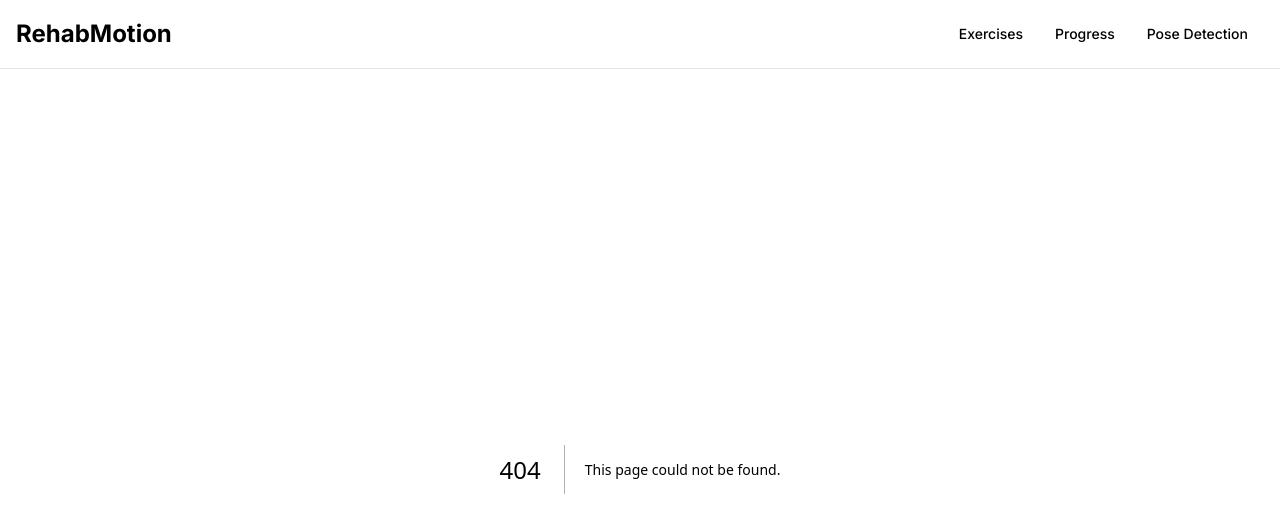
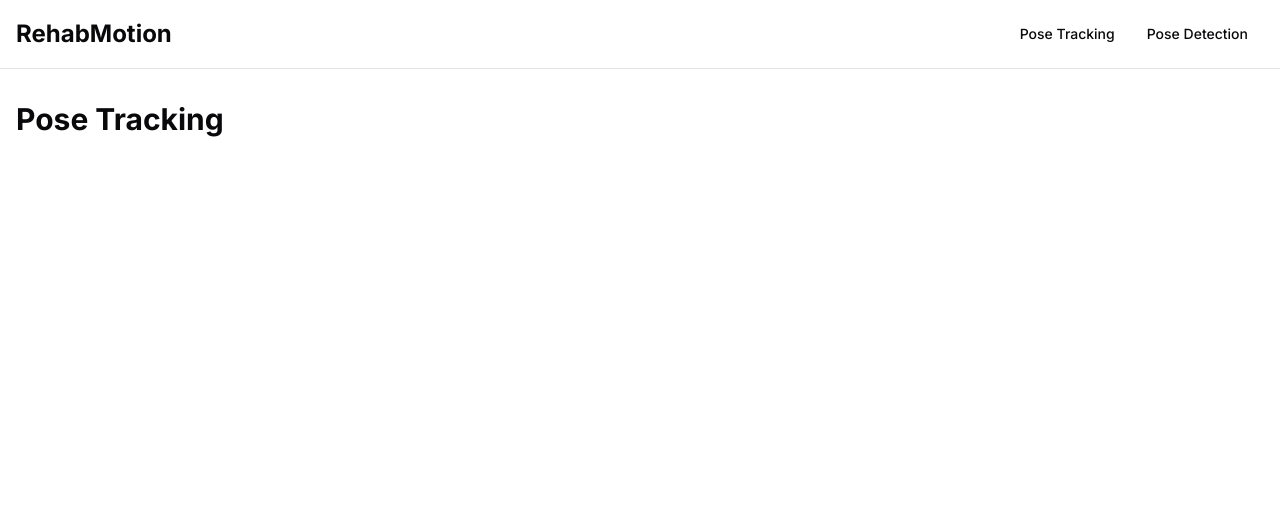
Before and after one commit to ju3tin/myai1, a Next.js app: page /pose-tracking in a window 1280 px wide. Before the commit this address had no page. Shown: the top 532 px of the page. Built offline with nearby package versions, Linux system fonts and the light colour scheme.

Commit message:
Update Header component: Modify navigation links
- Replaced the "Exercises" and "Progress" links with a new "Pose Tracking" link in the Header component.
- This change reflects a shift in focus towards pose tracking functionality.

No other changes were made to the Header component.

```diff
--- a/app/components/Header.tsx
+++ b/app/components/Header.tsx
@@ -11,10 +11,7 @@
         </Link>
         <nav>
           <Button variant="ghost" asChild>
-            <Link href="/exercises">Exercises</Link>
-          </Button>
-          <Button variant="ghost" asChild>
-            <Link href="/progress">Progress</Link>
+            <Link href="/pose-tracking">Pose Tracking</Link>
           </Button>
           <Button variant="ghost" asChild>
             <Link href="/pose-detection">Pose Detection</Link>
--- /dev/null
+++ b/app/pose-tracking/page.tsx
@@ -0,0 +1,10 @@
+'use client'
+
+
+export default function PoseTrackingPage() {
+  return (
+    <div className="container mx-auto px-4 py-8">
+      <h1 className="text-3xl font-bold mb-8">Pose Tracking</h1>
+    </div>
+  )
+}
```
